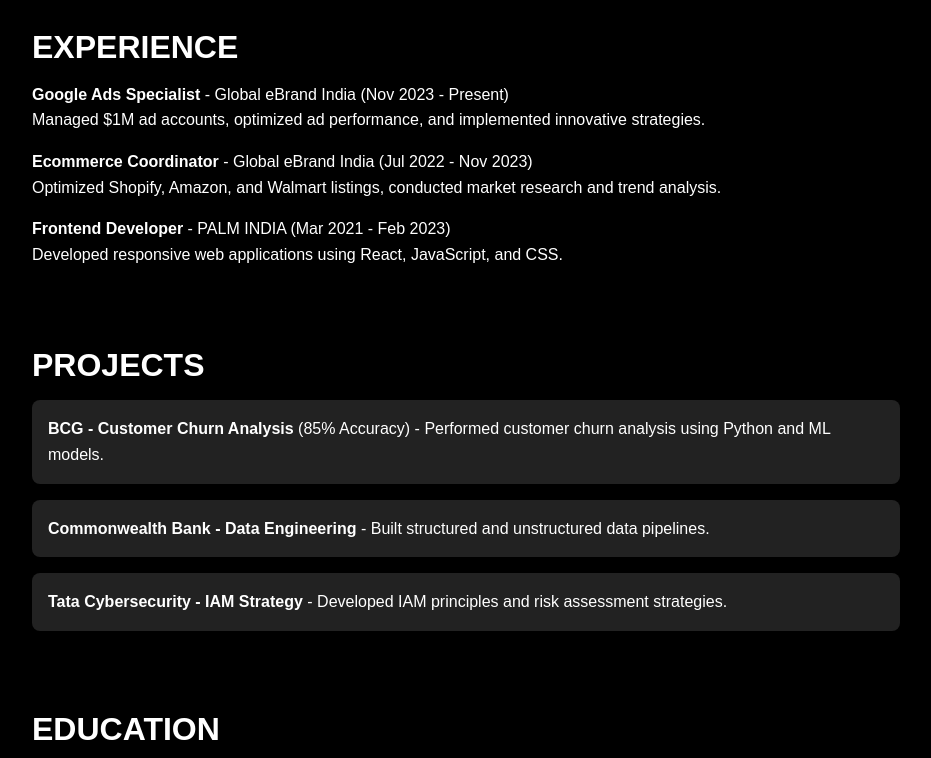
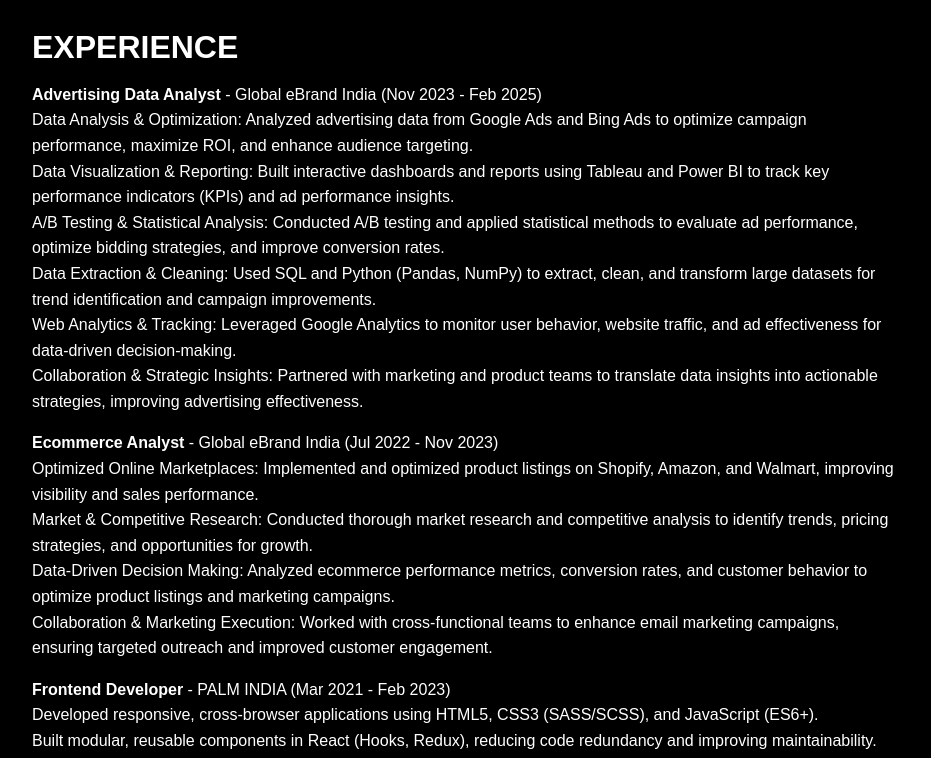
Before and after one commit to kashyaprahul12659/kashyaprahul12659.github.io, a plain HTML site: page index.html in a window 1280 px wide. Shown: the part 1178-1936 px from the top of the page, without its empty margins (174-1105 px from the left). Drawn offline with nearby package versions, Linux system fonts and the light colour scheme; animation ran at ten frames a second.

Commit message:
Update index.html

```diff
--- a/index.html
+++ b/index.html
@@ -120,7 +120,7 @@
   <!-- Hero Section -->
   <header class="hero" data-aos="fade-up">
     <h1>Rahul Kashyap</h1>
-    <p>Data Analyst | Market Insights | Cybersecurity Enthusiast</p>
+    <p>Data Analyst | Data Science Enthusiast | Seeking New Opportunities</p>
   </header>
 
   <!-- About Section -->
@@ -151,16 +151,56 @@
     <h2>Experience</h2>
     <ul>
       <li>
-        <strong>Google Ads Specialist</strong> - Global eBrand India (Nov 2023 - Present)
-        <br />Managed $1M ad accounts, optimized ad performance, and implemented innovative strategies.
+        <strong>Advertising Data Analyst</strong> - Global eBrand India (Nov 2023 - Feb 2025)
+        <br />
+        Data Analysis & Optimization: Analyzed advertising data from Google Ads and Bing Ads to optimize campaign performance, maximize ROI, and enhance audience targeting.
+        <br />
+        Data Visualization & Reporting: Built interactive dashboards and reports using Tableau and Power BI to track key performance indicators (KPIs) and ad performance insights.
+        <br />
+        A/B Testing & Statistical Analysis: Conducted A/B testing and applied statistical methods to evaluate ad performance, optimize bidding strategies, and improve conversion rates.
+        <br />
+        Data Extraction & Cleaning: Used SQL and Python (Pandas, NumPy) to extract, clean, and transform large datasets for trend identification and campaign improvements.
+        <br />
+        Web Analytics & Tracking: Leveraged Google Analytics to monitor user behavior, website traffic, and ad effectiveness for data-driven decision-making.
+        <br />
+        Collaboration & Strategic Insights: Partnered with marketing and product teams to translate data insights into actionable strategies, improving advertising effectiveness.
       </li>
       <li>
-        <strong>Ecommerce Coordinator</strong> - Global eBrand India (Jul 2022 - Nov 2023)
-        <br />Optimized Shopify, Amazon, and Walmart listings, conducted market research and trend analysis.
+        <strong>Ecommerce Analyst</strong> - Global eBrand India (Jul 2022 - Nov 2023)
+        <br />
+        Optimized Online Marketplaces: Implemented and optimized product listings on Shopify, Amazon, and Walmart, improving visibility and sales performance.
+        <br />
+        Market & Competitive Research: Conducted thorough market research and competitive analysis to identify trends, pricing strategies, and opportunities for growth.
+        <br />
+        Data-Driven Decision Making: Analyzed ecommerce performance metrics, conversion rates, and customer behavior to optimize product listings and marketing campaigns.
+        <br />
+        Collaboration & Marketing Execution: Worked with cross-functional teams to enhance email marketing campaigns, ensuring targeted outreach and improved customer engagement.
       </li>
       <li>
         <strong>Frontend Developer</strong> - PALM INDIA (Mar 2021 - Feb 2023)
-        <br />Developed responsive web applications using React, JavaScript, and CSS.
+        <br />
+        Developed responsive, cross-browser applications using HTML5, CSS3 (SASS/SCSS), and JavaScript (ES6+).
+        <br />
+        Built modular, reusable components in React (Hooks, Redux), reducing code redundancy and improving maintainability.
+        <br />
+        Ensured robust performance through code splitting, lazy loading, and other optimization techniques, enhancing page load speed.
+        <br />
+        Collaborated closely with designers, back-end developers, and QA teams to align deliverables with stakeholder requirements.
+        <br />
+        Adhered to WCAG accessibility standards and implemented SEO best practices, resulting in improved user experience and search visibility.
+        <br />
+        Maintained source control using Git and GitHub; performed code reviews to enforce code quality, consistency, and best practices.
+        <br />
+        Participated in daily stand-ups, sprint planning, and retrospectives under Agile/Scrum methodologies.
+        <br />
+        Integrated continuous integration and delivery (CI/CD) pipelines (e.g., Jenkins, GitHub Actions) for automated testing and deployments.
+        <br />
+        Authored unit and end-to-end tests using Jest and Cypress, minimizing bugs and regression issues.
+      </li>
+      <li>
+        <strong>Computer System Technician</strong> - Hydro Airtech Engineers (Jun 2019 - Mar 2020)
+        <br />
+        Produced comprehensive reports detailing data system operations and effectively monitored system errors. Successfully completed assigned tasks within specified timeframes, consistently meeting or exceeding project objectives. Conducted thorough network and system part evaluations, proactively identifying areas requiring maintenance and recommending solutions. Utilized active verbs to convey technical proficiency and experience in computer system technology.
       </li>
     </ul>
   </section>
@@ -188,9 +228,10 @@
   <section class="contact container" data-aos="fade-up">
     <h2>Contact Me</h2>
     <p>Email: <a href="mailto:kashyaprahul535@gmail.com">kashyaprahul535@gmail.com</a></p>
-    <p>LinkedIn: <a href="https://www.linkedin.com/in/rahulkashyap-6698b5176" target="_blank">
-      Rahul Kashyap
-    </a></p>
+    <p>LinkedIn: <a href="https://www.linkedin.com/in/rahul-kashyap-6698b5176" target="_blank">Rahul Kashyap</a></p>
+    <p>Phone: +91 7016792897 (Mobile)</p>
+    <p>Address: B 430, Gujarat Housing Board Society, Near Ramji Mandir, Bhadreshwar, Sardar Nagar, Ahmedabad, Gujarat, 382475</p>
+    <p>Portfolio: <a href="https://rahulinmotion.me/" target="_blank">https://rahulinmotion.me/</a></p>
   </section>
 
   <!-- AOS JS (Animate On Scroll) -->
```
